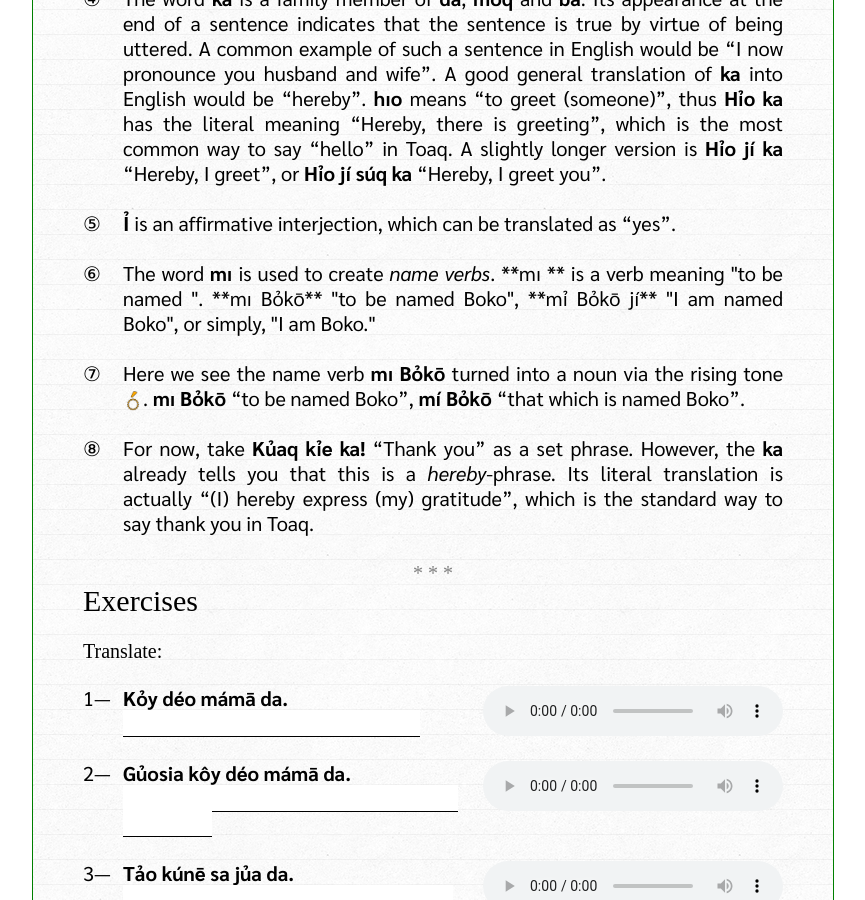
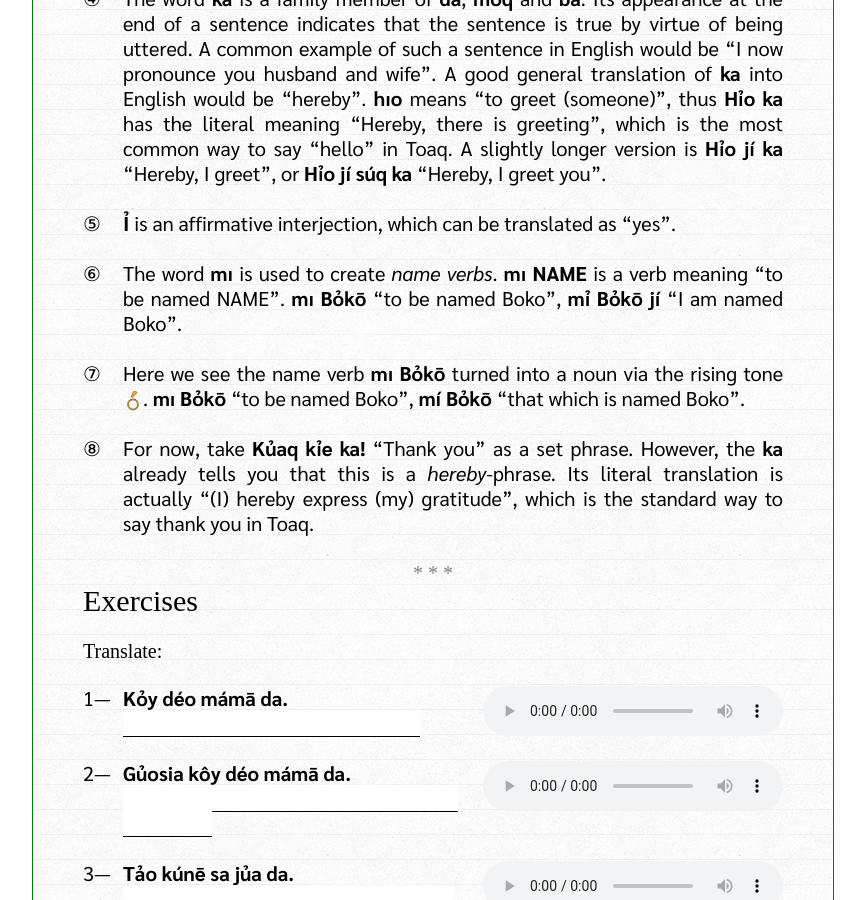
Before and after one commit to toaq/TwE, a Jekyll site: the page built from _lessons/09/index.md, in a window 1280 px wide and 900 px high, scrolled down 1448 px. Shown: the whole window, without its empty margins (207-1072 px from the left). Built offline with Jekyll 4.4.1, drawn with Linux system fonts in a browser that asks for light colours; some web fonts are replaced.

Commit message:
fixing a formatting error

```diff
--- a/_lessons/09/index.md
+++ b/_lessons/09/index.md
@@ -33,7 +33,7 @@ title: 'Néıkō chỉetōaı'
 
 5. <a name="fn-5" /> **Ỉ** is an affirmative interjection, which can be translated as "yes".
 
-6. <a name="fn-6" /> The word **mı** is used to create *name verbs*. **mı <name>** is a verb meaning "to be named <name>". **mı Bỏkō** "to be named Boko", **mỉ Bỏkō jí** "I am named Boko", or simply, "I am Boko."
+6. <a name="fn-6" /> The word **mı** is used to create *name verbs*. **mı NAME** is a verb meaning "to be named NAME". **mı Bỏkō** "to be named Boko", **mỉ Bỏkō jí** "I am named Boko".
 
 7. <a name="fn-7" /> Here we see the name verb **mı Bỏkō** turned into a noun via the rising tone ![](../tones/t2.png). **mı Bỏkō** "to be named Boko", **mí Bỏkō** "that which is named Boko".
 
```
